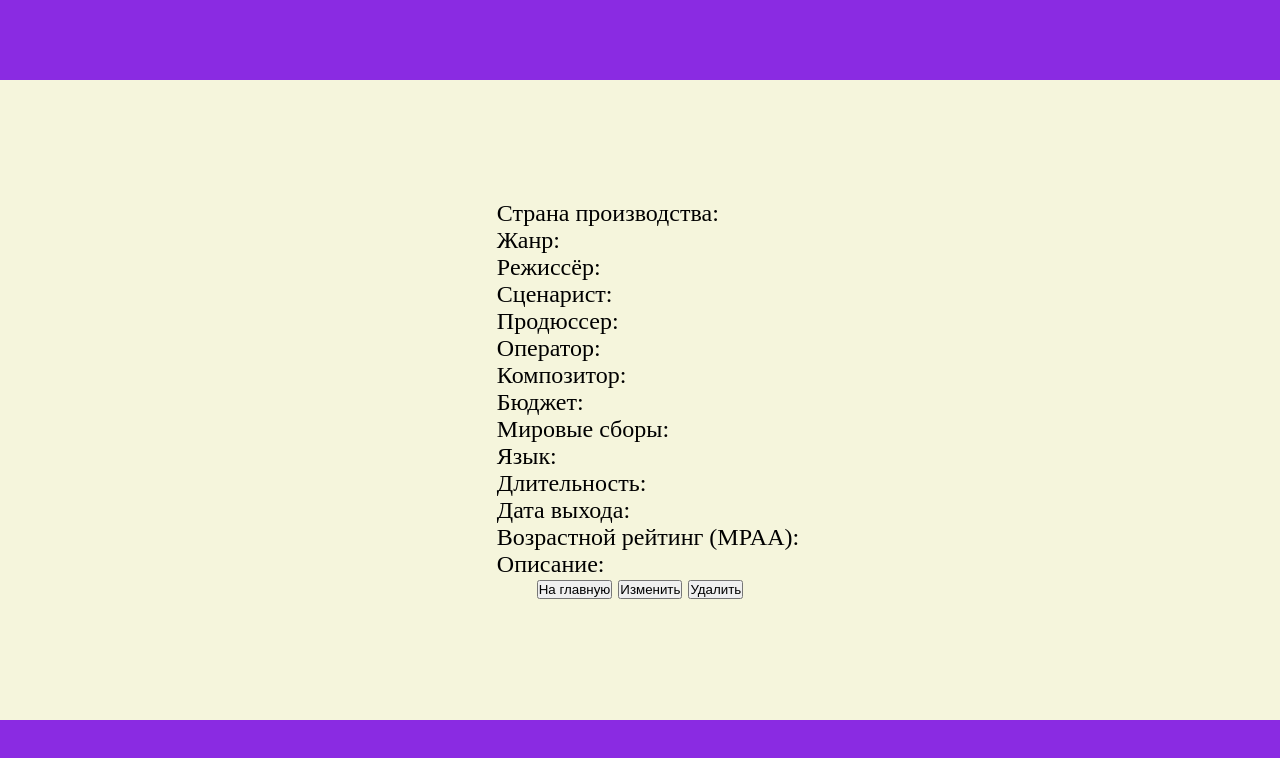
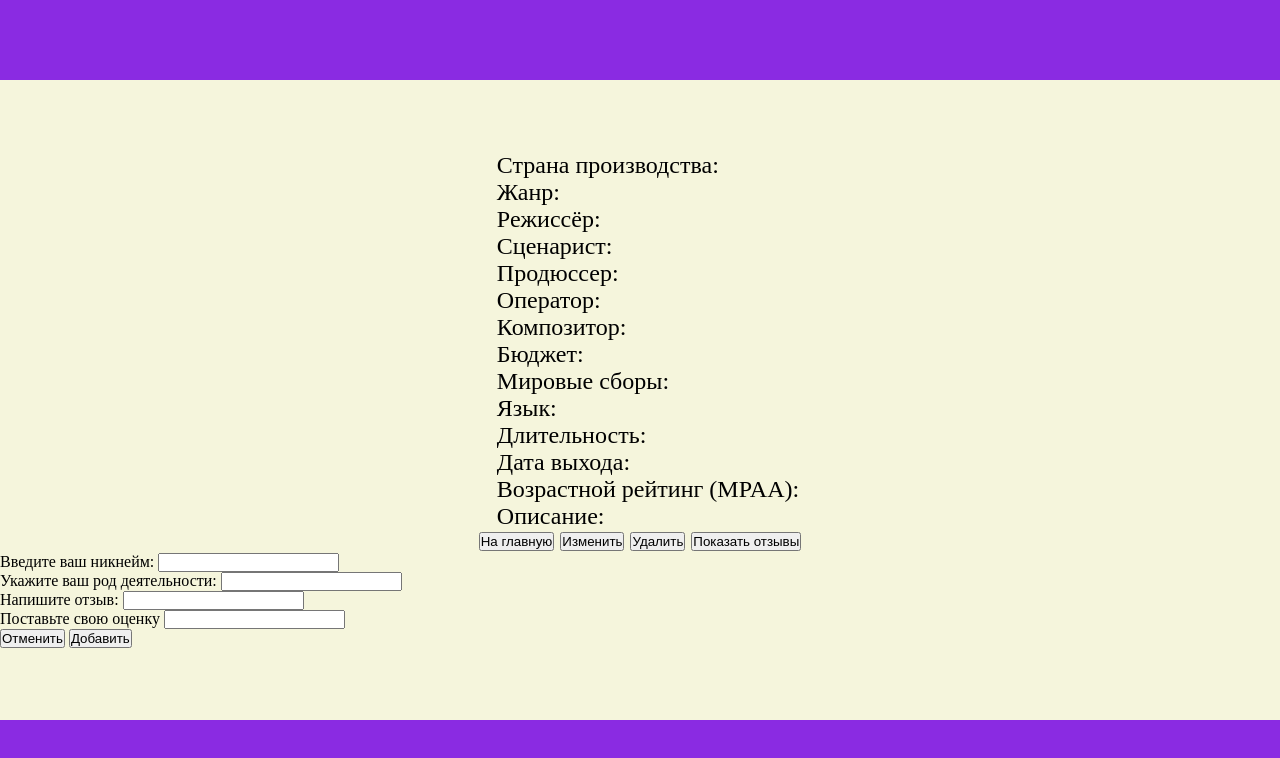
Before and after one commit to Scythd/film_service, a plain HTML site: page ShowFilm.html in a window 1280 px wide. Drawn offline with Linux system fonts and the light colour scheme.

Commit message:
Add files via upload

```diff
--- a/ShowFilm.html
+++ b/ShowFilm.html
@@ -56,6 +56,18 @@
             <button onclick="window.location.href='index.html';">На главную</button>
             <button id="editBtn" onclick="editOn()">Изменить</button>
             <button onclick="deleteThis()">Удалить</button>
+            <button onclick="showComments()">Показать отзывы</button>
+            <button id="addRate" style="display: none;" onclick="addRate()">Добавить комментарий</button>
+        </div>
+        <div id="rateHolder">
+        </div>
+        <div id="rateAddForm">
+            <label for="">Введите ваш никнейм: </label> <input type="text" name="un" id="rAFUN"> <br>
+            <label for="">Укажите ваш род деятельности: </label> <input type="text" name="j" id="rAFJ"> <br>
+            <label for="">Напишите отзыв: </label> <input type="text" name="" id="rAFT"> <br>
+            <label for="">Поставьте свою оценку</label> <input type="number" name="" id="rAFR"> <br>
+            <button onclick="closeRate()">Отменить</button>
+            <button onclick="addRateFromForm()">Добавить</button>
         </div>
     </main>
     <footer>
```
